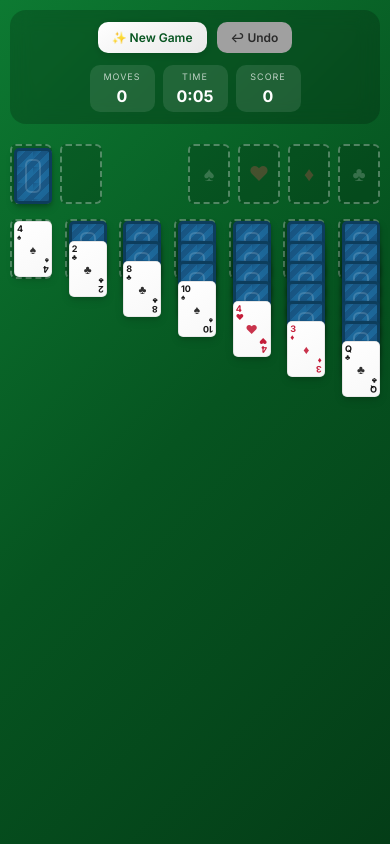
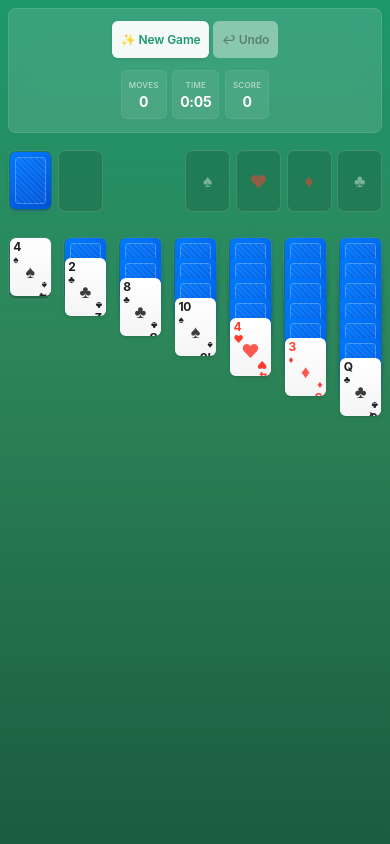
Before and after one commit to DeduxOnline/web-one-file-games, a website: page solitaire.html in a window 390 px wide. Drawn offline with Linux system fonts and the light colour scheme; a web font is replaced by a local one.

Commit message:
Global UI upd

```diff
--- a/solitaire.html
+++ b/solitaire.html
@@ -9,7 +9,7 @@
     <link rel="preconnect" href="https://fonts.googleapis.com" />
     <link rel="preconnect" href="https://fonts.gstatic.com" crossorigin />
     <link
-      href="https://fonts.googleapis.com/css2?family=Inter:wght@400;500;600;700&display=swap"
+      href="https://fonts.googleapis.com/css2?family=SF+Pro+Display:wght@400;500;600;700&family=Inter:wght@400;500;600;700&display=swap"
       rel="stylesheet"
     />
     <style>
@@ -19,56 +19,59 @@
         box-sizing: border-box;
       }
       body {
-        font-family: "Inter", -apple-system, BlinkMacSystemFont, "Segoe UI",
-          Roboto, sans-serif;
+        font-family: -apple-system, BlinkMacSystemFont, "SF Pro Display",
+          "SF Pro Text", "Helvetica Neue", "Inter", sans-serif;
         background: linear-gradient(
-          135deg,
-          #0d7a32 0%,
-          #065420 50%,
-          #043d17 100%
+          180deg,
+          #1d976c 0%,
+          #2d8659 40%,
+          #1a5c3f 100%
         );
         background-attachment: fixed;
         color: white;
         min-height: 100vh;
-        padding: 20px;
+        min-height: -webkit-fill-available;
+        padding: 2vw;
         user-select: none;
+        -webkit-font-smoothing: antialiased;
+        -moz-osx-font-smoothing: grayscale;
       }
       .container {
-        max-width: 900px;
+        max-width: 100vw;
         margin: 0 auto;
       }
       .game-header {
         text-align: center;
-        margin-bottom: 20px;
+        margin-bottom: 2.5vh;
       }
       .game-title {
-        font-size: 28px;
+        font-size: clamp(18px, 3.5vw, 28px);
         font-weight: 700;
-        text-shadow: 2px 2px 4px rgba(0, 0, 0, 0.3);
-        margin-bottom: 15px;
-        letter-spacing: 2px;
+        text-shadow: 0.25vw 0.25vw 0.5vw rgba(0, 0, 0, 0.3);
+        margin-bottom: 1.5vh;
+        letter-spacing: 0.25vw;
       }
       .top-section {
         display: flex;
         justify-content: space-between;
-        margin-bottom: 25px;
+        margin-bottom: 3vh;
         pointer-events: none;
       }
       .stock-waste {
         display: flex;
-        gap: 15px;
+        gap: 1.5vw;
         pointer-events: none;
       }
       .foundations {
         display: flex;
-        gap: 15px;
+        gap: 1.5vw;
         pointer-events: none;
       }
       .tableau {
         display: flex;
         justify-content: space-between;
-        gap: 10px;
-        min-height: 400px;
+        gap: 1vw;
+        min-height: 50vh;
         pointer-events: none;
       }
       .card-slot,
@@ -76,26 +79,26 @@
         pointer-events: auto;
       }
       .card-slot {
-        width: 100px;
-        height: 140px;
-        padding: 2px;
-        border: 2px dashed rgba(255, 255, 255, 0.3);
-        border-radius: 12px;
+        width: 11.5vw;
+        height: 16vw;
+        padding: 0;
+        border: 0.25vw solid rgba(255, 255, 255, 0.15);
+        border-radius: 1.75vw;
         position: relative;
-        background: rgba(0, 0, 0, 0.15);
-        transition: all 0.2s ease;
+        background: rgba(0, 0, 0, 0.12);
+        transition: all 0.25s cubic-bezier(0.4, 0, 0.2, 1);
       }
       .card-slot .card {
-        top: 3px;
-        left: 3px;
+        top: 0.25vw;
+        left: 0.25vw;
         transform: none;
       }
       .card-slot .card:hover {
-        transform: translateY(-8px);
+        transform: translateY(-0.75vw);
       }
       .card-slot:hover {
-        border-color: rgba(255, 255, 255, 0.5);
-        background: rgba(0, 0, 0, 0.2);
+        border-color: rgba(255, 255, 255, 0.35);
+        background: rgba(0, 0, 0, 0.18);
       }
       .card-slot::after {
         content: attr(data-placeholder);
@@ -103,7 +106,7 @@
         top: 50%;
         left: 50%;
         transform: translate(-50%, -50%);
-        font-size: 28px;
+        font-size: 3.5vw;
         color: rgba(255, 255, 255, 0.25);
         font-weight: 300;
       }
@@ -115,128 +118,127 @@
       }
       #stock::after {
         content: "♠";
-        font-size: 32px;
+        font-size: 4vw;
       }
       #stock:hover {
         background: rgba(255, 255, 255, 0.1);
       }
       .foundation-slot::after {
-        font-size: 36px;
+        font-size: 4.5vw;
       }
       #foundation-0::after {
         content: "♠";
-        color: rgba(255, 255, 255, 0.2);
+        color: rgba(255, 255, 255, 0.4);
       }
       #foundation-1::after {
         content: "♥";
-        color: rgba(220, 80, 80, 0.3);
+        color: rgba(255, 59, 48, 0.5);
       }
       #foundation-2::after {
         content: "♦";
-        color: rgba(220, 80, 80, 0.3);
+        color: rgba(255, 59, 48, 0.5);
       }
       #foundation-3::after {
         content: "♣";
-        color: rgba(255, 255, 255, 0.2);
+        color: rgba(255, 255, 255, 0.4);
       }
       .card {
-        width: 94px;
-        height: 132px;
-        background: linear-gradient(145deg, #ffffff 0%, #f8f8f8 100%);
-        border-radius: 10px;
+        width: 10.5vw;
+        height: 14.75vw;
+        background: linear-gradient(180deg, #ffffff 0%, #f5f5f7 100%);
+        border-radius: 1.5vw;
         position: absolute;
         cursor: grab;
-        box-shadow: 0 2px 4px rgba(0, 0, 0, 0.1), 0 4px 8px rgba(0, 0, 0, 0.1),
-          inset 0 1px 0 rgba(255, 255, 255, 0.8);
+        box-shadow: 0 0.125vw 0.375vw rgba(0, 0, 0, 0.12),
+          0 0.5vw 1.5vw rgba(0, 0, 0, 0.08);
         display: flex;
         flex-direction: column;
         justify-content: space-between;
-        padding: 6px 8px;
+        padding: 0.75vw 0.875vw;
         color: black;
         font-weight: 600;
-        transition: transform 0.15s ease, box-shadow 0.15s ease;
-        border: 1px solid rgba(0, 0, 0, 0.08);
+        transition: transform 0.25s cubic-bezier(0.4, 0, 0.2, 1),
+          box-shadow 0.25s cubic-bezier(0.4, 0, 0.2, 1);
+        border: none;
         overflow: hidden;
       }
       .card:active {
         cursor: grabbing;
       }
       .card.back {
-        background: linear-gradient(
-          135deg,
-          #1a5a8a 0%,
-          #1e6ca0 25%,
-          #1a5a8a 25%,
-          #1a5a8a 50%,
-          #1e6ca0 50%,
-          #1e6ca0 75%,
-          #1a5a8a 75%,
-          #1a5a8a 100%
-        );
-        background-size: 16px 16px;
+        background: linear-gradient(145deg, #007aff 0%, #0051d4 100%);
         color: transparent;
-        border: 3px solid #0d3d5c;
-        box-shadow: 0 2px 4px rgba(0, 0, 0, 0.2), 0 4px 8px rgba(0, 0, 0, 0.15),
-          inset 0 0 20px rgba(0, 0, 0, 0.1);
+        border: none;
+        box-shadow: 0 0.25vw 1vw rgba(0, 122, 255, 0.3),
+          0 0.5vw 1.5vw rgba(0, 0, 0, 0.15);
       }
       .card.back::before {
         content: "";
         position: absolute;
-        top: 8px;
-        left: 8px;
-        right: 8px;
-        bottom: 8px;
-        border: 2px solid rgba(255, 255, 255, 0.15);
-        border-radius: 6px;
+        top: 1.25vw;
+        left: 1.25vw;
+        right: 1.25vw;
+        bottom: 1.25vw;
+        border: 0.25vw solid rgba(255, 255, 255, 0.25);
+        border-radius: 1vw;
+        background: repeating-linear-gradient(
+          45deg,
+          transparent,
+          transparent 0.5vw,
+          rgba(255, 255, 255, 0.08) 0.5vw,
+          rgba(255, 255, 255, 0.08) 1vw
+        );
       }
       .card:hover {
-        transform: translateY(-8px);
+        transform: translateY(-0.75vw);
         z-index: 1000 !important;
-        box-shadow: 0 8px 16px rgba(0, 0, 0, 0.2),
-          0 12px 24px rgba(0, 0, 0, 0.15);
+        box-shadow: 0 1vw 3vw rgba(0, 0, 0, 0.15), 0 2vw 4vw rgba(0, 0, 0, 0.1);
       }
       .card.dragging {
-        opacity: 0.9;
+        opacity: 0.95;
         z-index: 1000 !important;
-        transform: scale(1.02);
+        transform: scale(1.03) rotate(2deg);
+        box-shadow: 0 1.5vw 4vw rgba(0, 0, 0, 0.2);
       }
       .card.back:hover {
         transform: none;
         z-index: auto !important;
-        box-shadow: 0 2px 4px rgba(0, 0, 0, 0.2), 0 4px 8px rgba(0, 0, 0, 0.15);
+        box-shadow: 0 0.25vw 1vw rgba(0, 122, 255, 0.3),
+          0 0.5vw 1.5vw rgba(0, 0, 0, 0.15);
       }
       .card-red {
-        color: #c41e3a;
+        color: #ff3b30;
       }
       .card-black {
-        color: #1a1a1a;
+        color: #1d1d1f;
       }
       .card-value {
-        font-size: 18px;
+        font-size: clamp(12px, 2.125vw, 17px);
         line-height: 1;
         font-weight: 700;
+        letter-spacing: -0.0625vw;
       }
       .card-suit {
-        font-size: 14px;
+        font-size: clamp(10px, 1.625vw, 13px);
         line-height: 1;
-        margin-top: 1px;
+        margin-top: 0.125vw;
       }
       .card-center {
-        font-size: 28px;
+        font-size: clamp(18px, 3.25vw, 26px);
         align-self: center;
-        opacity: 0.9;
-        margin: -4px 0;
+        opacity: 0.85;
+        margin: -0.75vw 0;
       }
       .tableau-pile {
         position: relative;
-        width: 100px;
-        min-height: 140px;
-        border-radius: 12px;
-        transition: background 0.2s ease;
+        width: 11.25vw;
+        min-height: 15.75vw;
+        border-radius: 1.75vw;
+        transition: background 0.25s cubic-bezier(0.4, 0, 0.2, 1);
       }
       .tableau-pile:empty {
-        border: 2px dashed rgba(255, 255, 255, 0.2);
-        background: rgba(0, 0, 0, 0.1);
+        border: 0.25vw solid rgba(255, 255, 255, 0.12);
+        background: rgba(0, 0, 0, 0.08);
       }
       .tableau-pile .card {
         position: absolute;
@@ -245,70 +247,76 @@
         display: flex;
         justify-content: space-between;
         align-items: center;
-        margin-bottom: 20px;
-        padding: 15px 20px;
-        background: rgba(0, 0, 0, 0.2);
-        border-radius: 16px;
-        backdrop-filter: blur(10px);
+        margin-bottom: 2vh;
+        padding: 1.5vh 2vw;
+        background: rgba(255, 255, 255, 0.12);
+        border-radius: 2vw;
+        backdrop-filter: blur(2.5vw);
+        -webkit-backdrop-filter: blur(2.5vw);
         pointer-events: auto;
+        border: 0.125vw solid rgba(255, 255, 255, 0.1);
       }
       .button-group {
         display: flex;
-        gap: 10px;
+        gap: 1vw;
       }
       button {
-        padding: 10px 20px;
-        background: linear-gradient(145deg, #ffffff 0%, #e8e8e8 100%);
+        padding: 1.25vh 2.25vw;
+        background: rgba(255, 255, 255, 0.95);
         border: none;
-        border-radius: 10px;
-        color: #065420;
+        border-radius: 1.5vw;
+        color: #1d976c;
         font-weight: 600;
-        font-size: 14px;
+        font-size: clamp(12px, 1.875vw, 15px);
         cursor: pointer;
-        transition: all 0.2s ease;
-        box-shadow: 0 2px 8px rgba(0, 0, 0, 0.15);
+        transition: all 0.2s cubic-bezier(0.4, 0, 0.2, 1);
+        box-shadow: 0 0.25vw 1vw rgba(0, 0, 0, 0.1);
         font-family: inherit;
+        letter-spacing: -0.025vw;
       }
       button:hover {
-        transform: translateY(-2px);
-        box-shadow: 0 4px 12px rgba(0, 0, 0, 0.2);
-        background: linear-gradient(145deg, #ffffff 0%, #f0f0f0 100%);
+        transform: scale(1.02);
+        box-shadow: 0 0.5vw 2vw rgba(0, 0, 0, 0.15);
+        background: #ffffff;
       }
       button:active {
-        transform: translateY(0);
-        box-shadow: 0 2px 4px rgba(0, 0, 0, 0.15);
+        transform: scale(0.98);
+        box-shadow: 0 0.125vw 0.5vw rgba(0, 0, 0, 0.1);
       }
       button:disabled {
-        background: #a0a0a0;
-        color: #2a2a2a;
+        background: rgba(255, 255, 255, 0.4);
+        color: rgba(0, 0, 0, 0.35);
         cursor: not-allowed;
         transform: none;
         box-shadow: none;
       }
       .stats {
         display: flex;
-        gap: 20px;
+        gap: 1.5vw;
         align-items: center;
       }
       .stat-item {
         display: flex;
         flex-direction: column;
         align-items: center;
-        padding: 8px 16px;
-        background: rgba(255, 255, 255, 0.1);
-        border-radius: 10px;
-        min-width: 80px;
+        padding: 1vh 1.75vw;
+        background: rgba(255, 255, 255, 0.08);
+        border-radius: 1.5vw;
+        min-width: 8.75vw;
+        border: 0.125vw solid rgba(255, 255, 255, 0.06);
       }
       .stat-label {
-        font-size: 11px;
+        font-size: clamp(8px, 1.25vw, 10px);
         text-transform: uppercase;
-        letter-spacing: 1px;
-        opacity: 0.7;
-        margin-bottom: 4px;
+        letter-spacing: 0.0625vw;
+        opacity: 0.6;
+        margin-bottom: 0.375vh;
+        font-weight: 500;
       }
       .stat-value {
-        font-size: 20px;
+        font-size: clamp(14px, 2.25vw, 18px);
         font-weight: 700;
+        letter-spacing: -0.0625vw;
       }
       .win-message {
         position: fixed;
@@ -316,20 +324,25 @@
         left: 0;
         right: 0;
         bottom: 0;
-        background: rgba(0, 0, 0, 0.85);
+        background: rgba(0, 0, 0, 0.7);
         display: none;
         justify-content: center;
         align-items: center;
         z-index: 2000;
-        backdrop-filter: blur(8px);
+        backdrop-filter: blur(20px);
+        -webkit-backdrop-filter: blur(20px);
       }
       .win-content {
         text-align: center;
-        animation: winPopup 0.5s ease-out;
+        animation: winPopup 0.5s cubic-bezier(0.34, 1.56, 0.64, 1);
+        background: rgba(255, 255, 255, 0.15);
+        padding: 5vh 6.25vw;
+        border-radius: 3vw;
+        border: 0.125vw solid rgba(255, 255, 255, 0.2);
       }
       @keyframes winPopup {
         0% {
-          transform: scale(0.5);
+          transform: scale(0.8);
           opacity: 0;
         }
         100% {
@@ -338,55 +351,60 @@
         }
       }
       .win-title {
-        font-size: 48px;
+        font-size: clamp(28px, 5.5vw, 44px);
         font-weight: 700;
-        margin-bottom: 10px;
-        background: linear-gradient(135deg, #ffd700, #ffec8b);
+        margin-bottom: 1vh;
+        background: linear-gradient(135deg, #ffd60a, #ffb800);
         -webkit-background-clip: text;
         -webkit-text-fill-color: transparent;
         background-clip: text;
         text-shadow: none;
+        letter-spacing: -0.125vw;
       }
       .win-subtitle {
-        font-size: 24px;
-        opacity: 0.9;
-        margin-bottom: 30px;
+        font-size: clamp(14px, 2.5vw, 20px);
+        opacity: 0.8;
+        margin-bottom: 3.5vh;
+        font-weight: 500;
       }
       .win-stats {
         display: flex;
         justify-content: center;
-        gap: 40px;
-        margin-bottom: 30px;
+        gap: 4vw;
+        margin-bottom: 3.5vh;
       }
       .win-stat {
         text-align: center;
       }
       .win-stat-value {
-        font-size: 32px;
+        font-size: clamp(20px, 3.5vw, 28px);
         font-weight: 700;
-        color: #ffd700;
+        color: #ffd60a;
+        letter-spacing: -0.0625vw;
       }
       .win-stat-label {
-        font-size: 14px;
-        opacity: 0.7;
+        font-size: clamp(9px, 1.5vw, 12px);
+        opacity: 0.6;
         text-transform: uppercase;
-        letter-spacing: 1px;
+        letter-spacing: 0.0625vw;
+        font-weight: 500;
       }
       .win-button {
-        padding: 15px 40px;
-        font-size: 18px;
-        background: linear-gradient(135deg, #ffd700, #f0c000);
+        padding: 1.75vh 4.5vw;
+        font-size: clamp(13px, 2.125vw, 17px);
+        background: linear-gradient(135deg, #ffd60a, #ffb800);
         color: #1a1a1a;
         border: none;
-        border-radius: 12px;
+        border-radius: 1.75vw;
         cursor: pointer;
-        font-weight: 700;
-        transition: all 0.2s ease;
-        box-shadow: 0 4px 15px rgba(255, 215, 0, 0.4);
+        font-weight: 600;
+        transition: all 0.2s cubic-bezier(0.4, 0, 0.2, 1);
+        box-shadow: 0 0.5vw 2vw rgba(255, 214, 10, 0.3);
+        letter-spacing: -0.025vw;
       }
       .win-button:hover {
-        transform: translateY(-3px);
-        box-shadow: 0 6px 20px rgba(255, 215, 0, 0.5);
+        transform: scale(1.03);
+        box-shadow: 0 0.75vw 3vw rgba(255, 214, 10, 0.4);
       }
       @keyframes cardFlip {
         0% {
@@ -403,105 +421,16 @@
         animation: cardFlip 0.3s ease-in-out;
       }
       @media (max-width: 768px) {
-        body {
-          padding: 10px;
-          font-size: 14px;
-        }
-        .container {
-          max-width: 100%;
-        }
-        .game-title {
-          font-size: 20px;
-          margin-bottom: 10px;
-        }
-        .card-slot {
-          width: 42px;
-          height: 60px;
-          border-radius: 6px;
-        }
-        .card-slot .card {
-          top: 2px;
-          left: 2px;
-        }
-        .card-slot::after {
-          font-size: 16px;
-        }
-        #stock::after {
-          font-size: 18px;
-        }
-        .foundation-slot::after {
-          font-size: 20px;
-        }
-        .card {
-          width: 38px;
-          height: 56px;
-          padding: 2px;
-          border-radius: 5px;
-          overflow: hidden;
-        }
-        .card-value {
-          font-size: 9px;
-        }
-        .card-suit {
-          font-size: 8px;
-          margin-top: 0;
-        }
-        .card-center {
-          font-size: 12px;
-        }
-        .tableau {
-          gap: 4px;
-          min-height: 280px;
-        }
-        .tableau-pile {
-          width: 42px;
-          min-height: 60px;
-        }
-        .tableau-pile .card {
-          top: 14px;
-        }
         .controls {
           flex-direction: column;
-          gap: 12px;
-          padding: 12px 15px;
+          gap: 1.5vh;
         }
         .stats {
-          gap: 8px;
           flex-wrap: wrap;
           justify-content: center;
         }
-        .stat-item {
-          padding: 6px 10px;
-          min-width: 65px;
-        }
-        .stat-label {
-          font-size: 9px;
-        }
-        .stat-value {
-          font-size: 16px;
-        }
-        button {
-          padding: 8px 14px;
-          font-size: 12px;
-        }
-        .stock-waste,
-        .foundations {
-          gap: 8px;
-        }
-        .top-section {
-          margin-bottom: 15px;
-        }
-        .win-title {
-          font-size: 32px;
-        }
-        .win-subtitle {
-          font-size: 18px;
-        }
-        .win-stats {
-          gap: 20px;
-        }
-        .win-stat-value {
-          font-size: 24px;
+        .tableau-pile .card {
+          top: 1.75vw;
         }
       }
     </style>
```
